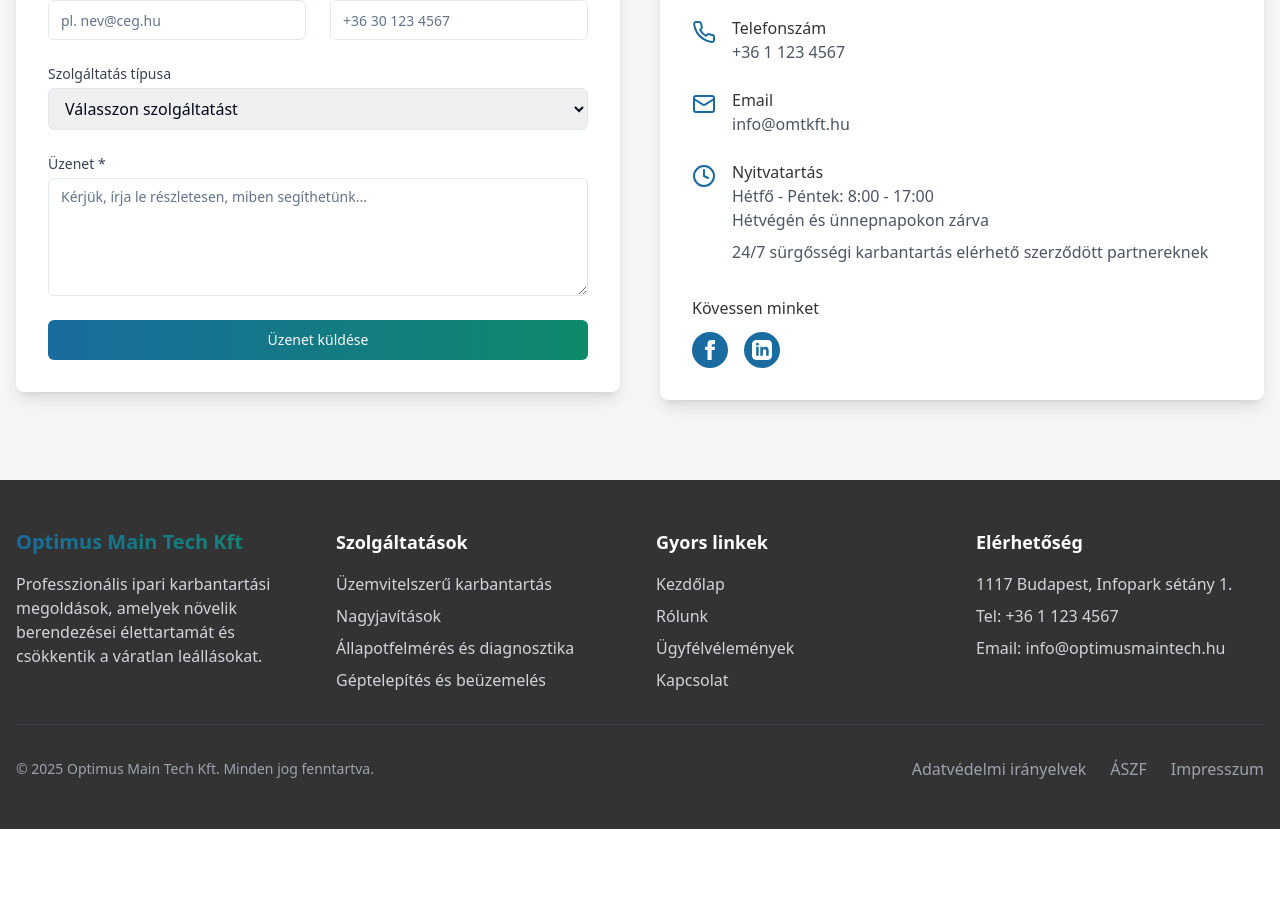
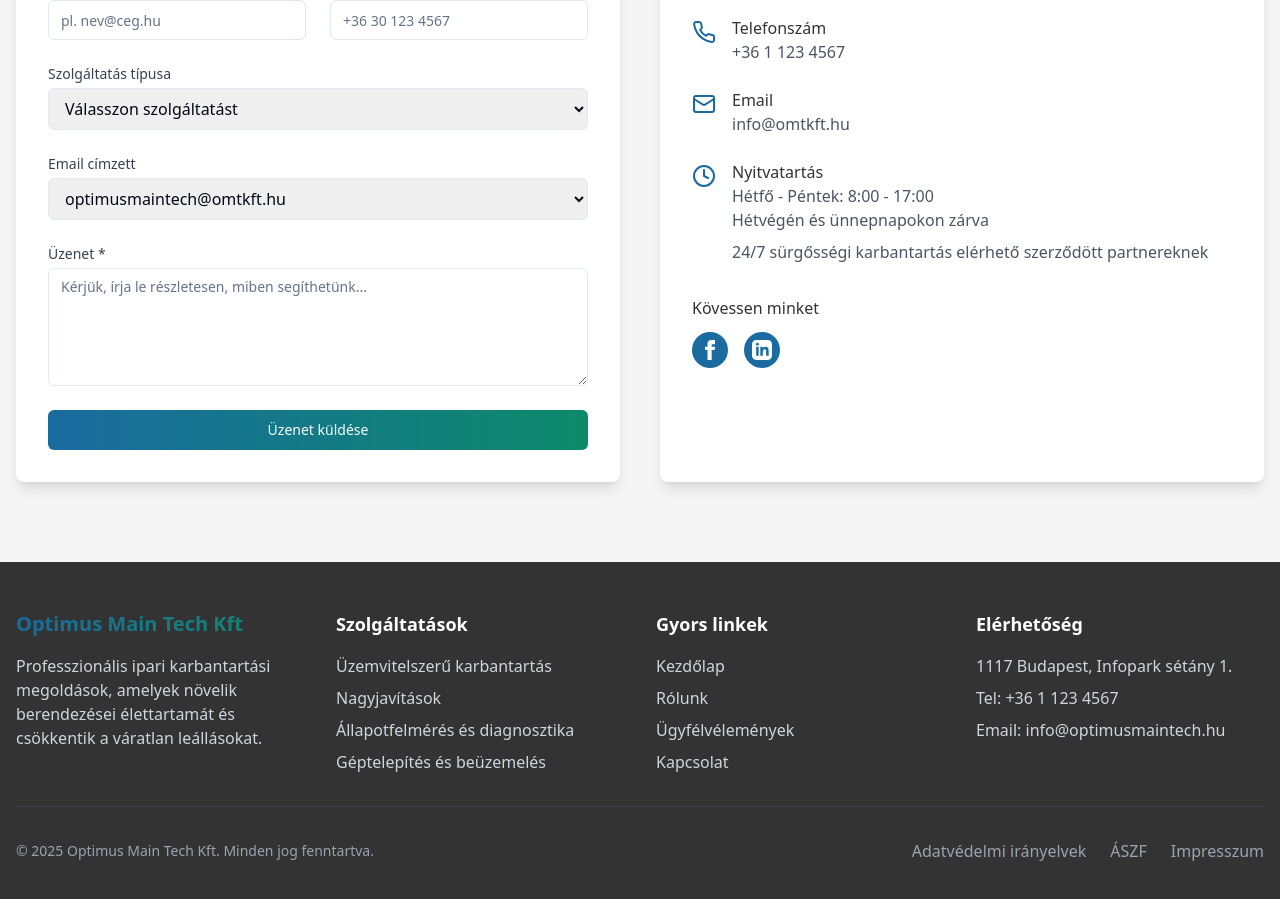
Before and after one commit to dominikdobos/optimus-main-tech, a React (Vite) app: page / in a window 1280 px wide. Shown: the part 3224-4123 px from the top of the page. Before the commit the page ends 4053 px from the top, so only its background shows below. Built offline with nearby package versions, Linux system fonts and the light colour scheme.

Commit message:
feat: Add contact email select and update services
Adds a contact email select to the contact form and updates the service options.

```diff
--- a/src/components/ContactSection.tsx
+++ b/src/components/ContactSection.tsx
@@ -1,3 +1,4 @@
+
 import React, { useState } from 'react';
 import { Button } from "@/components/ui/button";
 import { Input } from "@/components/ui/input";
@@ -16,6 +17,7 @@ const contactFormSchema = z.object({
   phone: z.string().min(6, { message: "Telefonszám megadása kötelező" }),
   service: z.string().optional(),
   message: z.string().min(3, { message: "Üzenet megadása kötelező" }),
+  contactEmail: z.string().min(1, { message: "Címzett kiválasztása kötelező" }),
 });
 
 type ContactFormValues = z.infer<typeof contactFormSchema>;
@@ -30,6 +32,7 @@ const ContactSection: React.FC = () => {
     phone: '',
     service: '',
     message: '',
+    contactEmail: 'kozponti', // Default value
   });
   const [errors, setErrors] = useState<Partial<Record<keyof ContactFormValues, string>>>({});
 
@@ -58,6 +61,16 @@ const ContactSection: React.FC = () => {
         setErrors(newErrors);
       }
       return false;
+    }
+  };
+
+  // Map email selection to actual email addresses
+  const getRecipientEmail = (): string => {
+    switch (formValues.contactEmail) {
+      case 'kozponti': return 'optimusmaintech@omtkft.hu';
+      case 'dobos': return 'r.dobos@omtkft.hu';
+      case 'rotariu': return 'cs.rotariu@omtkft.hu';
+      default: return 'info@omtkft.hu';
     }
   };
 
@@ -90,9 +103,15 @@ const ContactSection: React.FC = () => {
 
       if (dbError) throw new Error(dbError.message);
 
-      // Send email via edge function
+      // Get the email address of the selected recipient
+      const recipientEmail = getRecipientEmail();
+
+      // Send email via edge function with new recipient
       const { error } = await supabase.functions.invoke('send-contact-email', {
-        body: formValues,
+        body: {
+          ...formValues,
+          recipientEmail: recipientEmail
+        },
       });
 
       if (error) throw error;
@@ -111,6 +130,7 @@ const ContactSection: React.FC = () => {
         phone: '',
         service: '',
         message: '',
+        contactEmail: 'kozponti',
       });
     } catch (error: any) {
       console.error("Form submission error:", error);
@@ -197,11 +217,30 @@ const ContactSection: React.FC = () => {
                   className="w-full px-3 py-2 border rounded-md focus:outline-none focus:ring-2 focus:ring-optimusBlue focus:border-transparent"
                 >
                   <option value="">Válasszon szolgáltatást</option>
-                  <option value="maintenance">Üzemvitelszerű karbantartás</option>
-                  <option value="repair">Nagyjavítás</option>
+                  <option value="uzemvitelszeru_karbantartas">Üzemvitelszerű karbantartás</option>
+                  <option value="nagyjavitas">Nagyjavítás</option>
+                  <option value="termeloberendezesek">Termelőberendezések karbantartása</option>
+                  <option value="tervezett">Tervezett karbantartás</option>
+                  <option value="alkatresz_beszerzes">Alkatrész beszerzés</option>
+                  <option value="Alkatrész gyártás">Alkatrész gyártás</option>
                   <option value="diagnostic">Állapotfelmérés és diagnosztika</option>
                   <option value="installation">Géptelepítés és beüzemelés</option>
+                  <option value="tpm_rendszerek">TPM rendszerek kialakítása</option>
                   <option value="other">Egyéb</option>
+                </select>
+              </div>
+              <div className="mb-6">
+                <label htmlFor="contactEmail" className="block text-sm font-medium text-gray-700 mb-1">Email címzett</label>
+                <select
+                  id="contactEmail"
+                  name="contactEmail"
+                  className="w-full px-3 py-2 border rounded-md focus:outline-none focus:ring-2 focus:ring-optimusBlue focus:border-transparent"
+                  value={formValues.contactEmail}
+                  onChange={handleInputChange}
+                >
+                  <option value="kozponti">optimusmaintech@omtkft.hu</option>
+                  <option value="dobos">r.dobos@omtkft.hu</option>
+                  <option value="rotariu">cs.rotariu@omtkft.hu</option>
                 </select>
               </div>
               <div className="mb-6">
```
Also changed, not shown: 1 other file (tests, documents, lock files or other folders).
